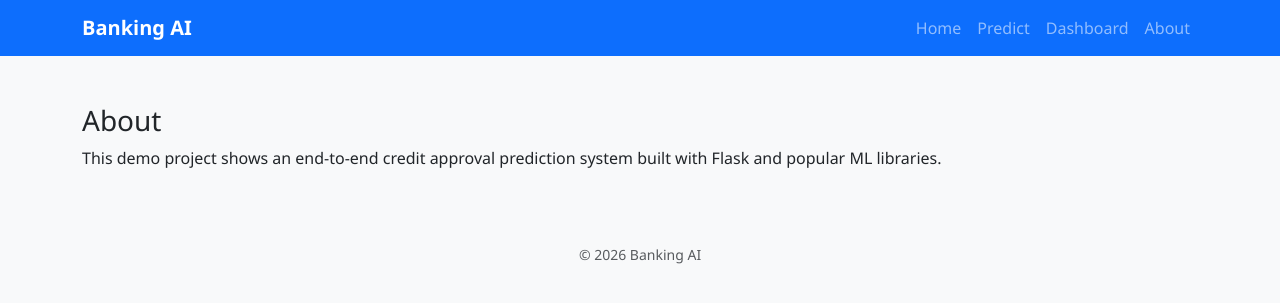
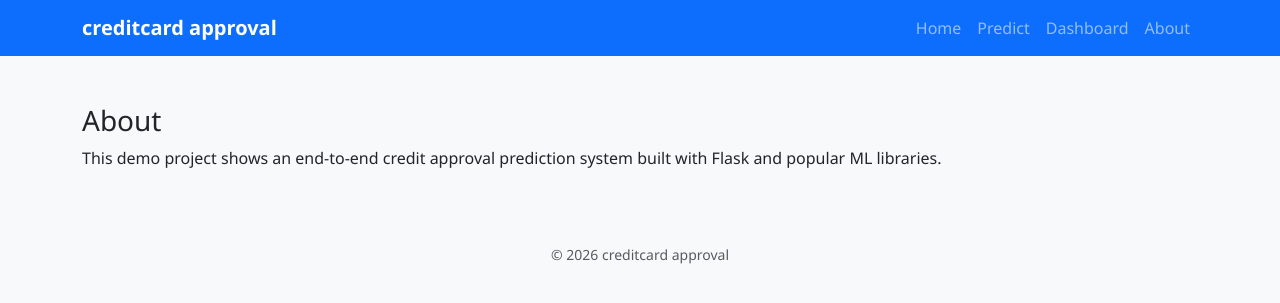
Before and after one commit to syedmaqsud423-hash/creditcard, a Flask app: page /about in a window 1280 px wide. Shown: the top 303 px of the page. Run offline with Flask 3, Linux system fonts and the light colour scheme.

Commit message:
chore: update site title to 'creditcard approval'

```diff
--- a/5.Project Development Phase/templates/base.html
+++ b/5.Project Development Phase/templates/base.html
@@ -10,7 +10,7 @@
   <body class="bg-light">
     <nav class="navbar navbar-expand-lg navbar-dark bg-primary">
       <div class="container">
-        <a class="navbar-brand" href="/">Banking AI</a>
+        <a class="navbar-brand" href="/">creditcard approval</a>
         <div class="collapse navbar-collapse">
           <ul class="navbar-nav ms-auto">
             <li class="nav-item"><a class="nav-link" href="/">Home</a></li>
@@ -32,7 +32,7 @@
       {% block content %}{% endblock %}
     </main>
     <footer class="text-center py-4">
-      <small class="text-muted">&copy; 2026 Banking AI</small>
+      <small class="text-muted">&copy; 2026 creditcard approval</small>
     </footer>
     <script src="https://cdn.jsdelivr.net/npm/bootstrap@5.3.0/dist/js/bootstrap.bundle.min.js"></script>
     <script src="/static/js/script.js"></script>
```
